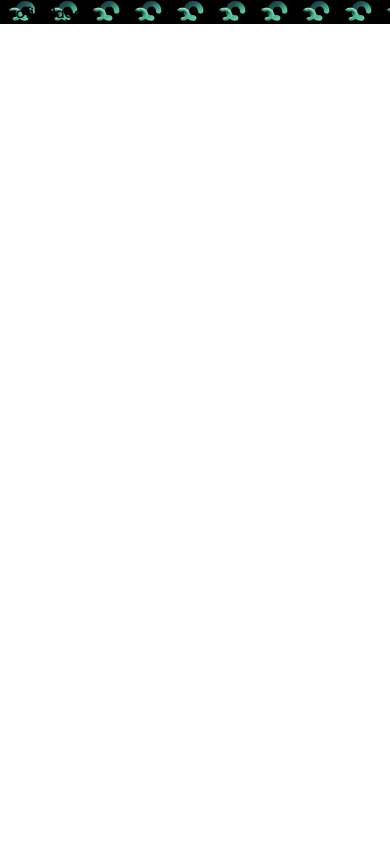
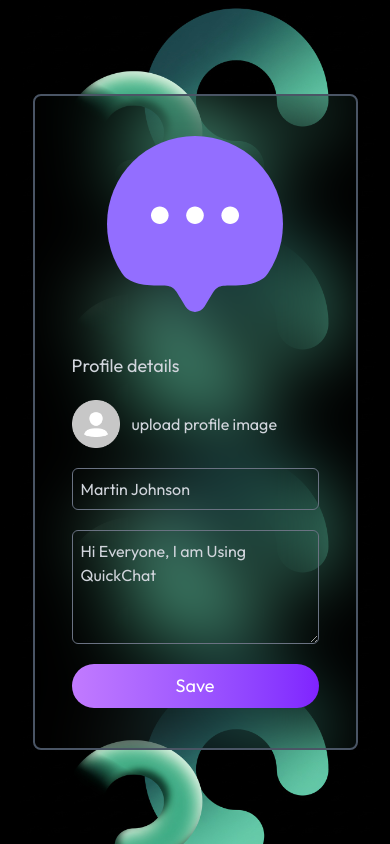
Before and after one commit to BhashithaSamarasinghe/LinkUp, a React (Vite) app in the folder client/: page /profile in a window 390 px wide. Built offline with nearby package versions, Linux system fonts and the light colour scheme.

Commit message:
ui(profile): complete profile page with responsive design

```diff
--- a/client/src/pages/ProfilePage.jsx
+++ b/client/src/pages/ProfilePage.jsx
@@ -1,8 +1,39 @@
-import React from 'react'
+import React, { useState } from 'react'
+import { useNavigate } from 'react-router-dom'
+import assets from '../assets/assets';
 
 const ProfilePage = () => {
+
+  const [selectedImg, setSelectedImg] = useState(null);
+  const navigate = useNavigate();
+  const [name, setName] = useState("Martin Johnson")
+  const [bio, setBio] = useState("Hi Everyone, I am Using QuickChat")
+
+  const handleSubmit = async (e) => {
+    e.preventDefault();
+    navigate('/');
+    // Handle form submission logic here
+  }
+
   return (
-    <div>ProfilePage</div>
+    <div className='min-h-screen bg-cover bg-no-repeat flex items-center justify-center'>
+      <div className='w-5/6 max-w-2xl backdrop-blur-2xl text-gray-300 border-2 border-gray-600
+      flex items-center justify-between max-sm:flex-col-reverse rounded-lg'>
+        <form onSubmit={handleSubmit} className="flex flex-col gap-5 p-10 flex-1">
+          <h3 className="text-lg">Profile details</h3>
+          <label htmlFor="avatar" className='flex items-center gap-3 cursor-pointer'>
+            <input onChange={(e)=>setSelectedImg(e.target.files[0])} type="file" id='avatar' accept='.png, .jpg, .jpeg' hidden/>
+            <img src={selectedImg ? URL.createObjectURL(selectedImg) : assets.avatar_icon} alt='' className={`w-12 h-12 ${selectedImg && 'rounded-full'}`}/>
+            upload profile image
+          </label>
+          <input value={name} onChange={(e)=>setName(e.target.value)} type="text" required placeholder='Your name' className='p-2 border border-gray-500 rounded-md focus:outline-none focus:ring-2 focus:ring-violet-500'/>
+          <textarea onChange={(e)=>setBio(e.target.value)} value={bio} placeholder="Write profile bio" required className="p-2 border
+        border-gray-500 rounded-md focus:outline-none focus:ring-2 focus:ring-violet-500" rows={4}></textarea>
+        <button type="submit" className="bg-gradient-to-r from-purple-400 to-violet-600 text-white p-2 rounded-full text-lg cursor-pointer">Save</button>
+        </form>
+        <img className='max-w-44 aspect-square rounded-full mx-10 max-sm:mt-10' src={assets.logo_icon} alt="" />
+      </div>
+    </div>
   )
 }
 
```
